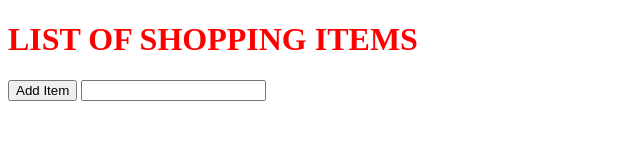
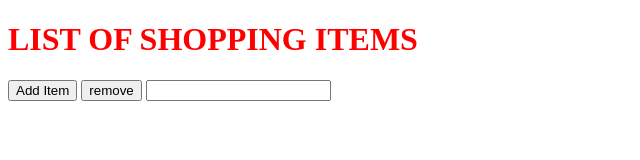
Before and after one commit to HelenGonzalez/C1031Leon.github.io, a plain HTML site: page Shopping_List/index.html in a window 1280 px wide. Shown: the whole page, without its empty margins (0-640 px from the left). Drawn offline with nearby package versions, Linux system fonts and the light colour scheme.

Commit message:
Update index.html

```diff
--- a/Shopping_List/index.html
+++ b/Shopping_List/index.html
@@ -9,6 +9,7 @@
   <body>
     <h1>LIST OF SHOPPING ITEMS</h1>
     <button id="submit">Add Item</button>
+    <button id="submit">remove</button>
     <input>
     <div id="list holder">
       <ul>
```
